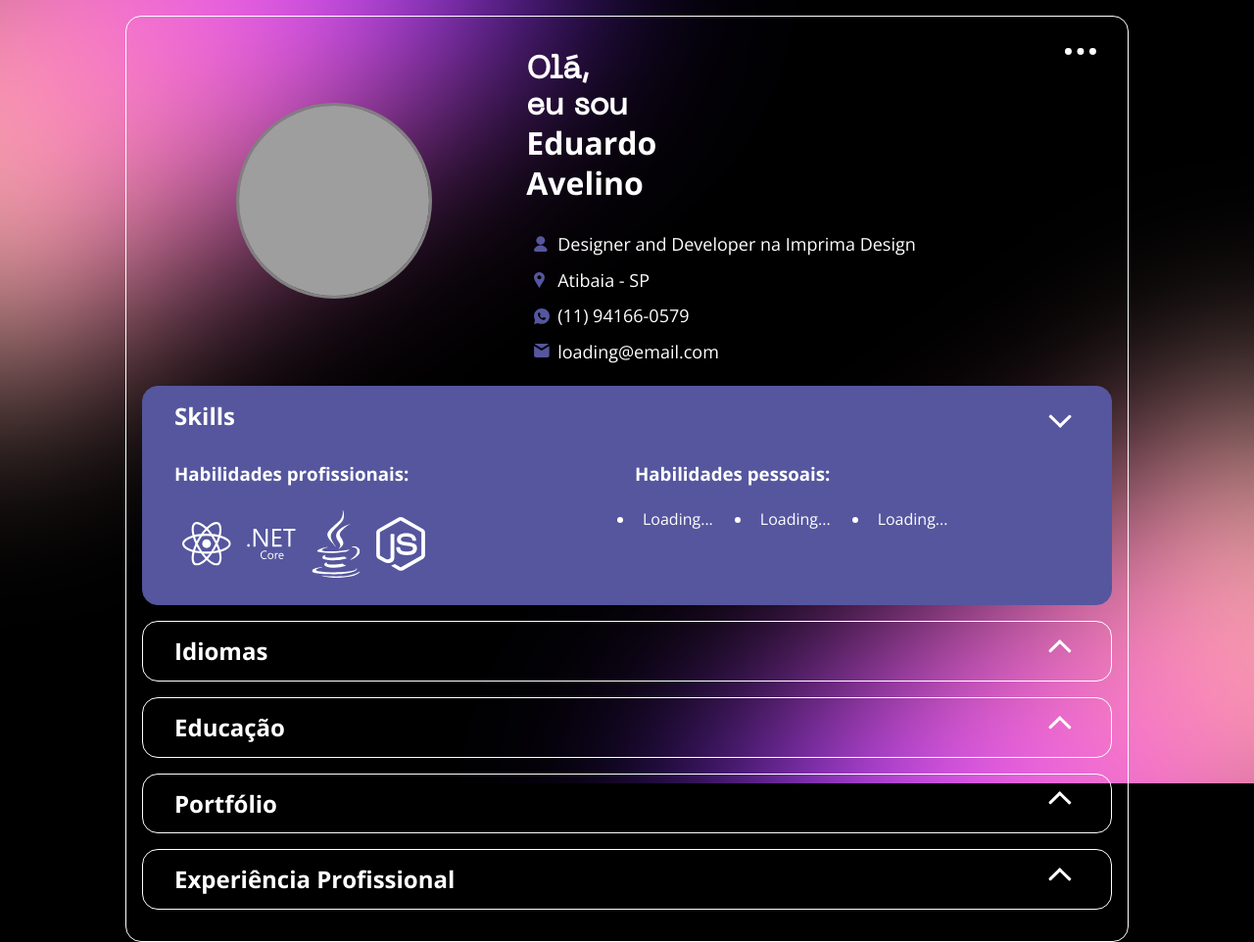
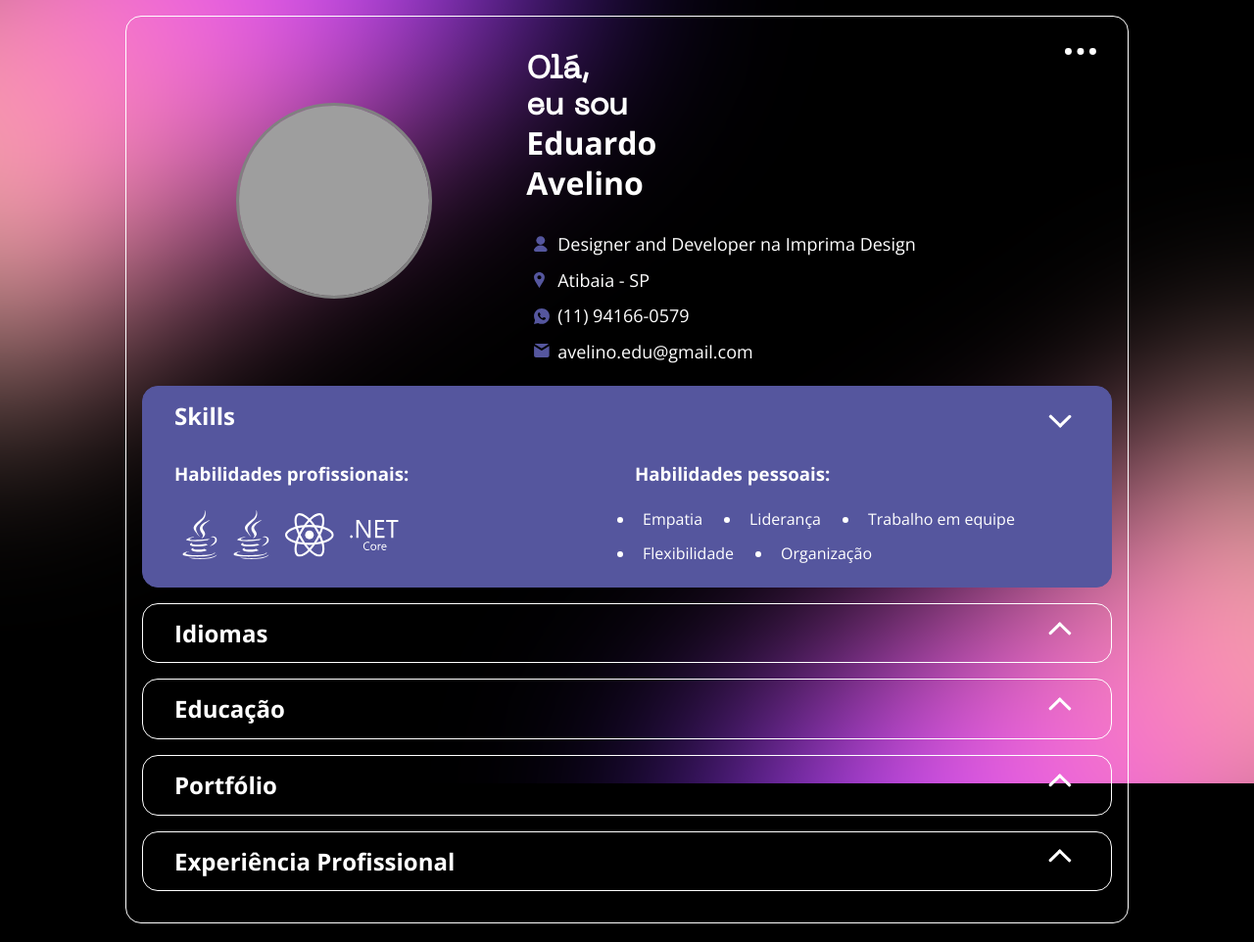
Before and after one commit to edupreto/js-developer-portfolio, a plain HTML site: page index.html in a window 1280 px wide. Shown: the whole page at 98% size. Drawn offline with nearby package versions, Linux system fonts and the light colour scheme; grey boxes are pictures that could not be loaded.

Commit message:
corrigindo  hardSkills

```diff
--- a/assets/css/skills.css
+++ b/assets/css/skills.css
@@ -17,6 +17,7 @@
 
 .skills .tools ul img {
     max-width: 50px;
+    max-height: 50px;
     margin: .5rem;
 }
 
--- a/assets/js/main.js
+++ b/assets/js/main.js
@@ -16,11 +16,12 @@ function updateProfileInfo(profileData) {
 
     const phone = document.getElementById('profile.phone')
     phone.innerText = profileData.phone
-    phone.href = `tel:${profile.phone}`
+    phone.href = `tel:${profileData.phone}`
 
     const email = document.getElementById('profile.email')
     email.innerText = profileData.email
-    email.href = `mailto:${profile.email}`
+    email.href = `mailto:${profileData.email}`
+
 
 }
 
@@ -29,8 +30,16 @@ function updateSoftSkills(profileData) {
     softSkills.innerHTML = profileData.skills.softSkills.map(skill => `<li>${skill}</li>`).join('')
 }
 
+function updateHardSkills(profileData) {
+    const hardSkills = document.getElementById('profile.skills.hardSkills')
+    hardSkills.innerHTML = profileData.skills.hardSkills.map(skill => `<li><img src=${skill.logo} alt=${skill.name} title=${skill.name}></li>`).join('')
+}
+
+
 (async () => {
     const profileData = await fetchProfileData()
     updateProfileInfo(profileData)
     updateSoftSkills(profileData)
+    updateHardSkills(profileData)
+
 })()
--- a/index.html
+++ b/index.html
@@ -53,15 +53,11 @@
             </button>
 
             <div class="content">
-
                 <div class="skills">
                     <section class="tools">
                         <h3>Habilidades profissionais:</h3>
-                        <ul>
-                            <li><img src="/assets/img/react.svg" alt="react" title="react"></li>
-                            <li><img src="/assets/img/dotnet.svg" alt=".net" title=".net"></li>
-                            <li><img src="/assets/img/java.svg" alt="java" title="java"></li>
-                            <li><img src="/assets/img/nodejs.svg" alt="nodejs" title="nodejs"></li>
+                        <ul id="profile.skills.hardSkills">
+
                         </ul>
                     </section>
 
```
